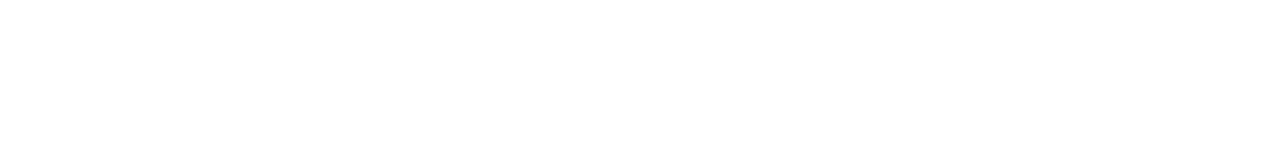
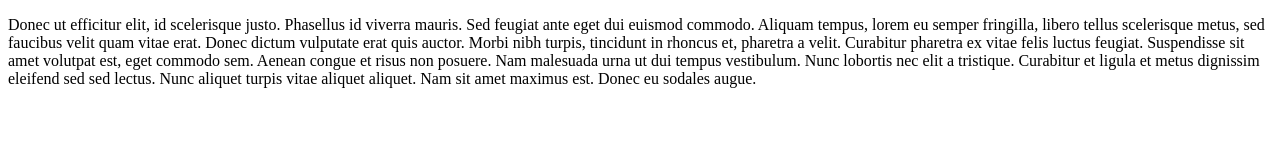
Before and after one commit to chadcourtney9/Roama, a plain HTML site: page index.html in a window 1280 px wide. Drawn offline with Linux system fonts and the light colour scheme.

Commit message:
Sample Text

```diff
--- a/index.html
+++ b/index.html
@@ -5,3 +5,7 @@
          <meta charset="UTF-8" />
          <title>Github io Page 2!</title>
     </head>
+
+    <body>
+        <p>Donec ut efficitur elit, id scelerisque justo. Phasellus id viverra mauris. Sed feugiat ante eget dui euismod commodo. Aliquam tempus, lorem eu semper fringilla, libero tellus scelerisque metus, sed faucibus velit quam vitae erat. Donec dictum vulputate erat quis auctor. Morbi nibh turpis, tincidunt in rhoncus et, pharetra a velit. Curabitur pharetra ex vitae felis luctus feugiat. Suspendisse sit amet volutpat est, eget commodo sem. Aenean congue et risus non posuere. Nam malesuada urna ut dui tempus vestibulum. Nunc lobortis nec elit a tristique. Curabitur et ligula et metus dignissim eleifend sed sed lectus. Nunc aliquet turpis vitae aliquet aliquet. Nam sit amet maximus est. Donec eu sodales augue. </p>
+    </body>
```
